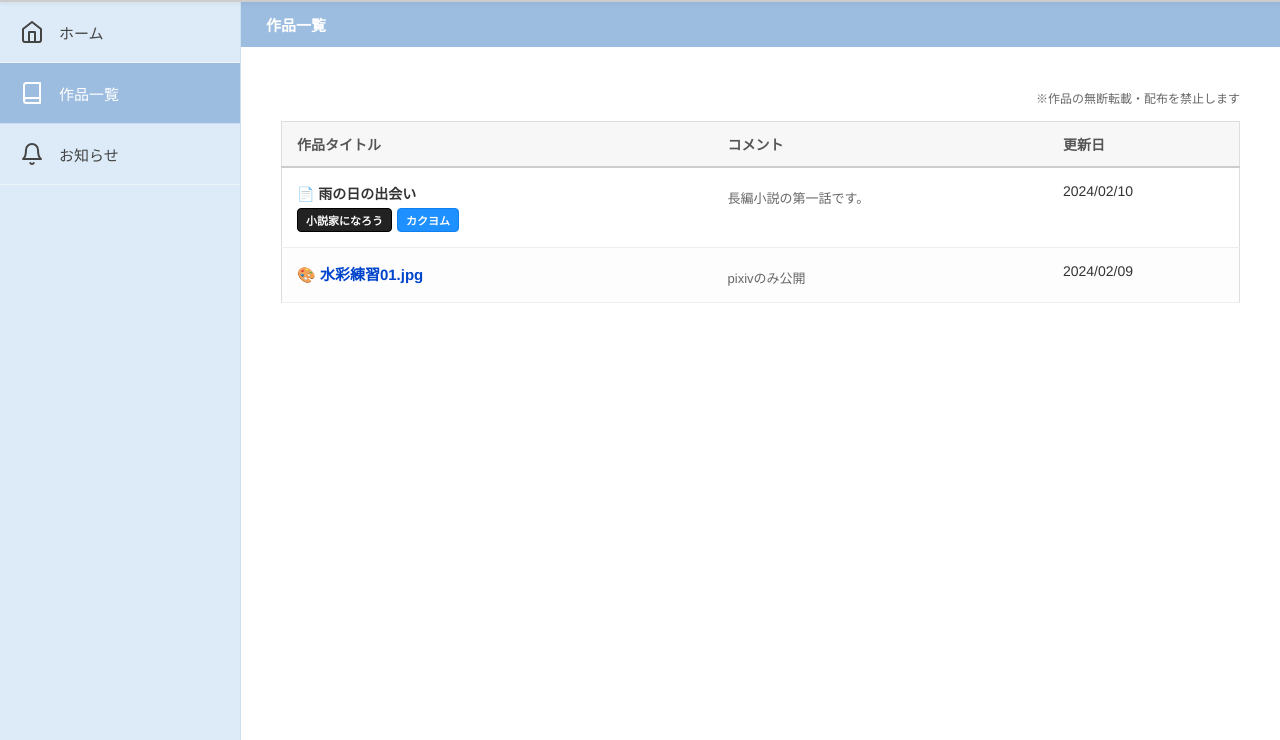
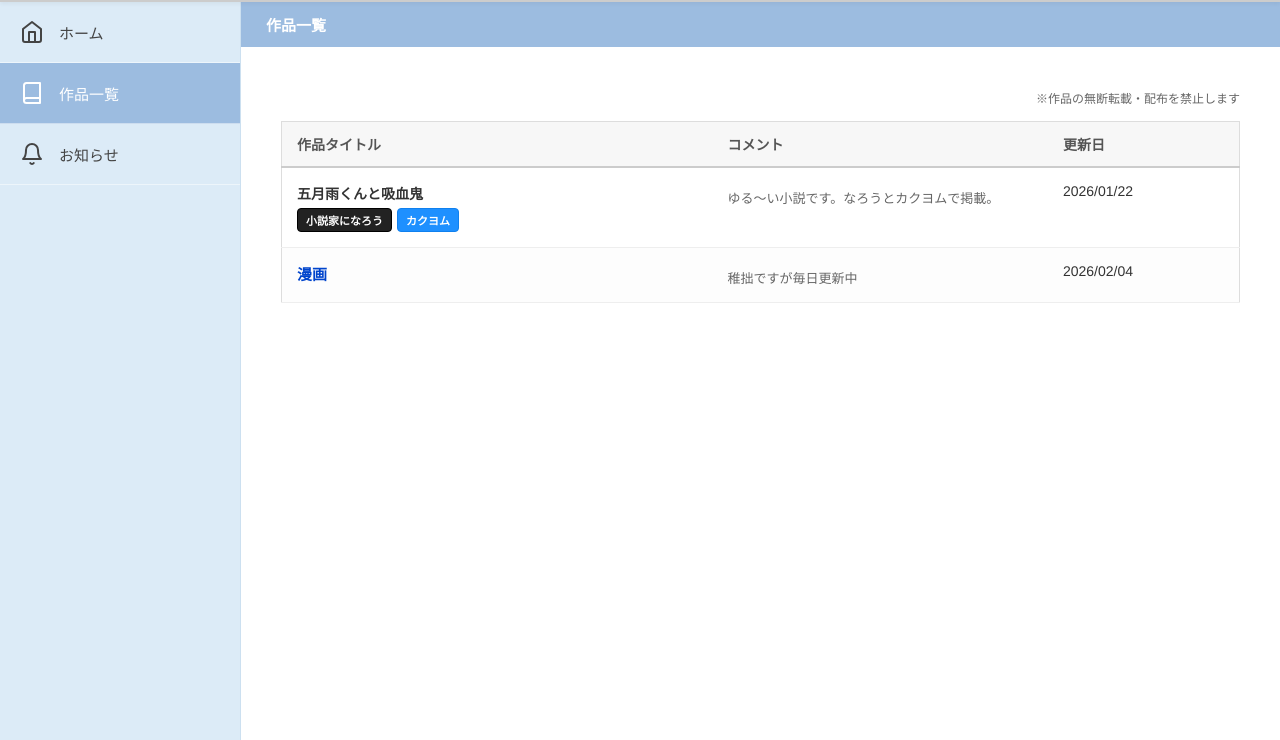
Before and after one commit to inenone123/inenone123.github.io, a plain HTML site: page index.html in a window 1280 px wide. Both pictures are taken after a click on the element "作品一覧". Shown: the part 60-800 px from the top of the page. Drawn offline with Linux system fonts and the light colour scheme.

Commit message:
Update index.html

```diff
--- a/index.html
+++ b/index.html
@@ -403,32 +403,32 @@
                         <tbody>
                             <tr>
                                 <td>
-                                    <span class="work-title-text">📄 雨の日の出会い</span>
+                                    <span class="work-title-text">五月雨くんと吸血鬼</span>
 
                                     <div class="novel-links">
                                         <a href="https://ncode.syosetu.com/xxxxx/" target="_blank" class="platform-btn btn-narou">
                                             小説家になろう
                                         </a>
 
-                                        <a href="https://kakuyomu.jp/works/xxxxx" target="_blank" class="platform-btn btn-kakuyomu">
+                                        <a href="https://kakuyomu.jp/works/822139843686579541" target="_blank" class="platform-btn btn-kakuyomu">
                                             カクヨム
                                         </a>
                                     </div>
                                 </td>
                                 <td>
-                                    <div class="comment-text">長編小説の第一話です。</div>
+                                    <div class="comment-text">ゆる～い小説です。なろうとカクヨムで掲載。</div>
                                 </td>
-                                <td>2024/02/10</td>
+                                <td>2026/01/22</td>
                             </tr>
 
                             <tr>
                                 <td>
-                                    <a href="#" class="link-title">🎨 水彩練習01.jpg</a>
+                                    <a href="#" class="link-title">漫画</a>
                                 </td>
                                 <td>
-                                    <div class="comment-text">pixivのみ公開</div>
+                                    <div class="comment-text">稚拙ですが毎日更新中</div>
                                 </td>
-                                <td>2024/02/09</td>
+                                <td>2026/02/04</td>
                             </tr>
                         </tbody>
                     </table>
```
